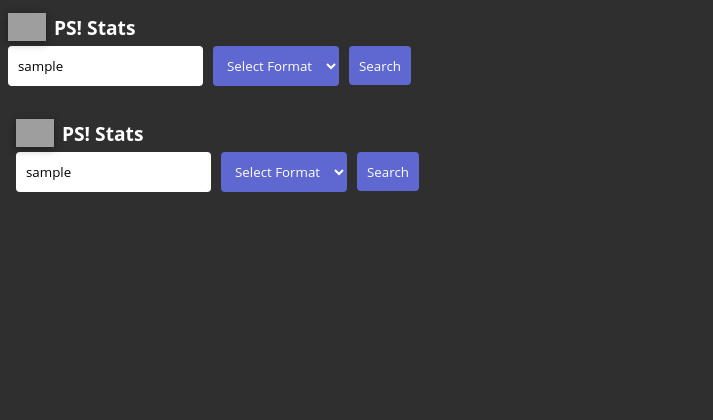
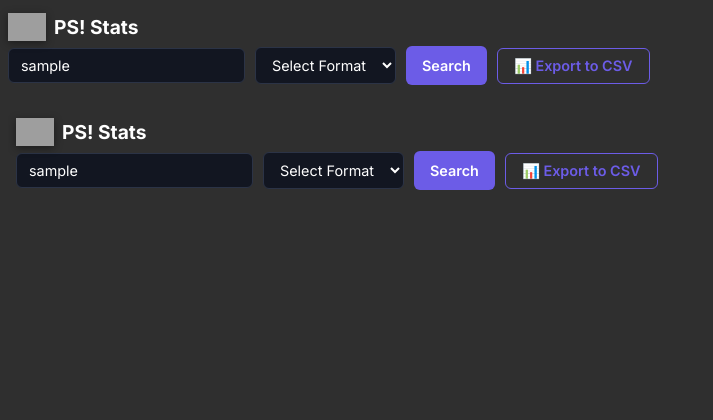
Before and after one commit to addumm/Pok-mon-Showdown-Elo-Data-Visualizer, a Flask app: template templates/index.html in a window 1280 px wide. Shown: the top 420 px of the page, without its empty margins (0-713 px from the left). After the commit the page ends 190 px from the top, so only its background shows below. Run offline with Flask 3, Linux system fonts and the light colour scheme; the template is opened without the code that fills it: most values are stand-ins (such as "Sample title", 1, 10 or a date in 2020); some libraries are stand-ins or nearby versions; grey boxes are pictures that could not be loaded.

Commit message:
button styling, export csv button

```diff
--- a/app.py
+++ b/app.py
@@ -1,6 +1,6 @@
 from dash import Dash, Input, Output, dcc, html
 import dash_bootstrap_components as dbc
-from flask import Flask, render_template, request, has_request_context
+from flask import Flask, render_template, request, has_request_context, Response, make_response, redirect, url_for
 from flask_limiter import Limiter
 from flask_limiter.util import get_remote_address
 from flask_scss import Scss
@@ -12,6 +12,7 @@ import plotly.express as px
 import random
 import re
 from urllib.parse import parse_qs
+from io import StringIO
 
 from showdown_client import (
     ShowdownUnavailableError,
@@ -50,7 +51,7 @@ limiter = Limiter(
     storage_uri="memory://",
 )
 
-# Embedded Dash app inside Flask
+# embedded Dash app inside Flask
 dash_app = Dash(
     __name__,
     server=app,
@@ -65,7 +66,6 @@ dash_app.layout = html.Div(
         html.Div(id="page-content"),
     ]
 )
-
 
 @dash_app.callback(
     Output("page-content", "children"),
@@ -90,7 +90,7 @@ def render_page_content(search_str):
             fluid=True,
             style={"padding": "20px 30px"},
         )
-
+    # cookie for user timezone
     user_tz = request.cookies.get("user_tz", "UTC") if has_request_context() else "UTC"
 
     stmt = (
@@ -111,6 +111,7 @@ def render_page_content(search_str):
     )
     plots_df = pd.read_sql(stmt, db.session.connection())
 
+    ### if there is data in plots_df, format time and prep the plot with correct time ###
     if not plots_df.empty:
         plots_df["timestamp"] = pd.to_datetime(plots_df["timestamp"])
 
@@ -132,6 +133,7 @@ def render_page_content(search_str):
             template="plotly_dark",
         )
 
+    ### teams/match history card ###
     teams_stats = dbc.Card(
         [
             dbc.CardHeader("Match History & Teams", style={"fontWeight": "600"}),
@@ -150,6 +152,7 @@ def render_page_content(search_str):
         className="h-100",
     )
 
+    # if no data in plots_df
     if plots_df.empty or plots_df["format"].empty:
         fig = px.line(title="No data for this user/format", template="plotly_dark")
         pie_fig = px.pie(
@@ -236,6 +239,7 @@ def render_page_content(search_str):
         current_gxe = float(latest["gxe"].iloc[0])
         total_games = int(latest["wins"] + latest["losses"].iloc[0])
 
+    # constructing full plot
     else:
         plots_df["elo"] = round(plots_df["elo"])
         plots_df["timestamp"] = plots_df["timestamp"].dt.strftime("%B %d %Y %I:%M %p")
@@ -333,6 +337,7 @@ def render_page_content(search_str):
         wins = sum(1 for i in recent_matches if i.indicator == "W")
         losses = sum(1 for i in recent_matches if i.indicator == "L")
 
+    # cards for player stats
     card_stats = dbc.Card(
         [
             dbc.CardHeader("Player Statistics"),
@@ -461,6 +466,7 @@ def render_page_content(search_str):
         Input("store-format", "data"),
     ],
 )
+# replay & team caching
 def load_replays_async(current_username, selected_format):
     if not current_username or not selected_format:
         return html.Div("No format selected.")
@@ -673,5 +679,45 @@ def index():
             header_sprite_id=random_pokemon_id,
         )
 
+@app.route("/export/<username>", methods=["GET"])
+@limiter.limit("10 per minute")
+def export_user_csv(username):
+    clean_username = re.sub(r"[^a-zA-Z0-9]", "", username.strip().lower())
+
+    stmt = (
+        select(
+            PlayerRating.format,
+            PlayerRating.elo,
+            PlayerRating.gxe,
+            PlayerRating.wins,
+            PlayerRating.losses,
+            PlayerRating.timestamp,
+        )
+        .where(PlayerRating.userid == clean_username)
+        .order_by(PlayerRating.timestamp.asc())
+    )
+
+    df = pd.read_sql(stmt, db.session.connection())
+
+    if df.empty:
+        return "No data found for this user.", 404
+
+    # timestamp formatting spreadsheet readability
+    df["timestamp"] = pd.to_datetime(df["timestamp"]).dt.strftime(
+        "%Y-%m-%d %H:%M:%S"
+    )
+
+    # output directly to memory buffer (no temp file saved on server)
+    output = StringIO()
+    df.to_csv(output, index=False)
+
+    response = make_response(output.getvalue())
+    response.headers["Content-Disposition"] = (
+        f"attachment; filename={clean_username}_showdown_stats.csv"
+    )
+    response.headers["Content-Type"] = "text/csv"
+
+    return response
+
 if __name__ == "__main__":
     app.run(host="0.0.0.0", port=8000, debug=True)
--- a/templates/index.html
+++ b/templates/index.html
@@ -29,27 +29,58 @@
                     alt="Pokemon Sprite"
                     style="width: 38px; height: 38px; object-fit: contain; filter: drop-shadow(0 2px 4px rgba(0,0,0,0.4));"
                 />
-                <h2 style="margin: 0; font-size: 1.2rem; font-weight: 700; color: #fff; whitespace: nowrap;">
+                <h2 style="margin: 0; font-size: 1.2rem; font-weight: 700; color: #fff; white-space: nowrap; font-family: 'Inter', sans-serif;">
                     PS! Stats
                 </h2>
             </div>
-            <form method="POST" action="" style="display: flex; gap: 10px; width: 100%;">
-                <input type="text" name="username" placeholder="Enter Showdown User" id="username" value="{{ current_username or '' }}"/>
+
+            <form method="POST" action="" style="display: flex; gap: 10px; width: 100%; align-items: center;">
+                <input
+                    type="text"
+                    name="username"
+                    placeholder="Enter Showdown User"
+                    id="username"
+                    value="{{ current_username or '' }}"
+                    style="font-family: 'Inter', sans-serif; font-size: 0.9rem; font-weight: 400; padding: 8px 12px; border-radius: 6px; border: 1px solid #2b3346; background: #121621; color: #fff; box-sizing: border-box;"
+                />
 
                 {% if formats %}
-                <select name="format" id="format">
+                <select
+                    name="format"
+                    id="format"
+                    style="font-family: 'Inter', sans-serif; font-size: 0.9rem; font-weight: 400; padding: 8px 12px; border-radius: 6px; border: 1px solid #2b3346; background: #121621; color: #fff; box-sizing: border-box; cursor: pointer;"
+                >
                     <option value="" {% if not selected_format %}selected{% endif %}>Select Format</option>
                     {% for fmt in formats %}
                     <option value="{{ fmt }}" {% if fmt == selected_format %}selected{% endif %}>{{ fmt }}</option>
                     {% endfor %}
                 </select>
                 {% else %}
-                <select name="format" id="format" disabled>
+                <select
+                    name="format"
+                    id="format"
+                    disabled
+                    style="font-family: 'Inter', sans-serif; font-size: 0.9rem; font-weight: 400; padding: 8px 12px; border-radius: 6px; border: 1px solid #2b3346; background: #121621; color: #8c9baf; box-sizing: border-box;"
+                >
                     <option value="">Format</option>
                 </select>
                 {% endif %}
 
-                <input type="submit" value="Search" id="btn_add">
+                <input
+                    type="submit"
+                    value="Search"
+                    id="btn_add"
+                    style="font-family: 'Inter', sans-serif; font-size: 0.9rem; font-weight: 600; padding: 8px 16px; border-radius: 6px; border: none; background: #6c5ce7; color: #fff; cursor: pointer; transition: background 0.2s ease;"
+                />
+
+                {% if current_username %}
+                <a
+                    href="{{ url_for('export_user_csv', username=current_username) }}"
+                    style="font-family: 'Inter', sans-serif; font-size: 0.9rem; font-weight: 600; padding: 8px 16px; border-radius: 6px; border: 1px solid #6c5ce7; background: transparent; color: #6c5ce7; text-decoration: none; display: inline-flex; align-items: center; gap: 6px; white-space: nowrap; transition: all 0.2s ease;"
+                >
+                    📊 Export to CSV
+                </a>
+                {% endif %}
             </form>
         </div>
     </header>
```
